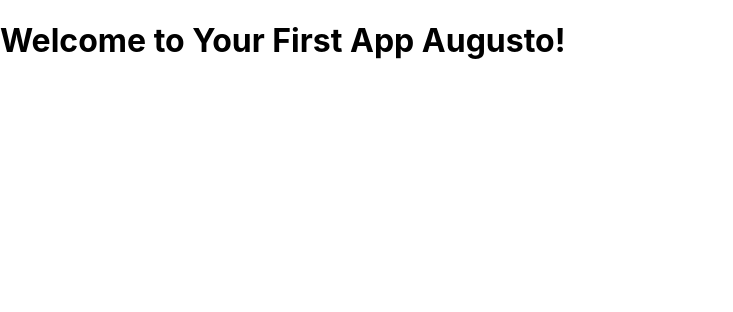
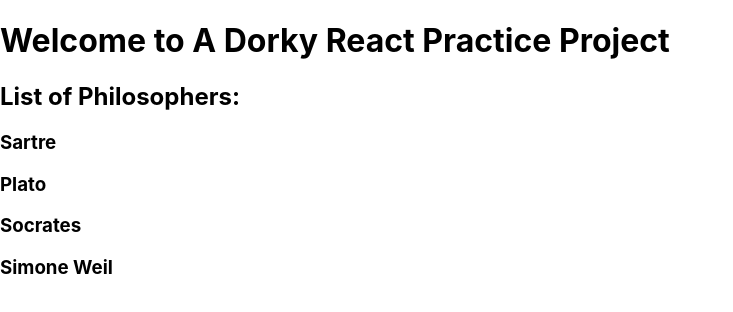
Before and after one commit to augustoibarrola/first-react-app-test, a React (Create React App) app: page / in a window 1280 px wide. Shown: the top 312 px of the page, without its empty margins (0-733 px from the left). Built offline with nearby package versions, Linux system fonts and the light colour scheme.

Commit message:
coded along to component and props pre-recorded lecture

```diff
--- a/src/Header.js
+++ b/src/Header.js
@@ -1,8 +1,16 @@
 import React from 'react'
+import Subheader from './Subheader'
 
 function Header(props) { //!!functions take in props from their parents by taking them in as arguments. Henhce, `Header(props)`, where `props` represents the properties passed to Header from its parent. The argument in the parenthesis can be named anything – convention says 'props' but it can be named anything
+
+    let philosophers = props.philList.map(function (philosopher) {return <Subheader name={philosopher} />})
+
     return (
-    <h1> Welcome to Your First App {props.name}! </h1>
+        <div>
+            <h1> Welcome to A Dorky React Practice Project </h1>
+            <h2>List of Philosophers: </h2>
+            {philosophers}
+        </div>
     )
 }
 
--- /dev/null
+++ b/src/Subheader.js
@@ -0,0 +1,11 @@
+import React from 'react'
+
+function Subheader(props) { //!!always remember to pass in (props) if any are given to this function by it's parent
+
+    return (
+        <h3>{props.name}</h3>
+
+    )
+}
+
+export default Subheader
--- a/src/index.js
+++ b/src/index.js
@@ -5,11 +5,11 @@ import './index.css';
 import * as serviceWorker from './serviceWorker';
 import Header from './Header.js'
 
-const philosophers = ["Sartre", "Plato", "Socrates", "Simone Weil"]
+const philosophersList = ["Sartre", "Plato", "Socrates", "Simone Weil"]
 
 ReactDOM.render(
   <React.StrictMode>
-    <Header name="Augusto" />
+    <Header philList={philosophersList}/>
   </React.StrictMode>,
   document.getElementById('root')
 );
```
